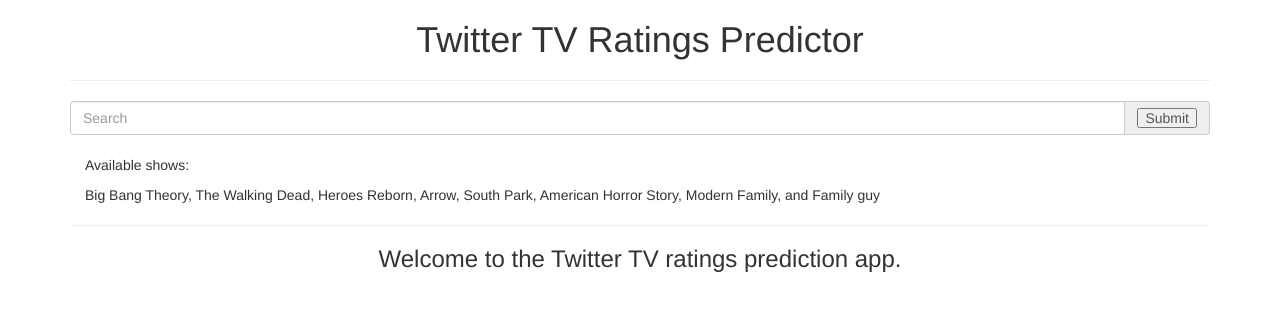
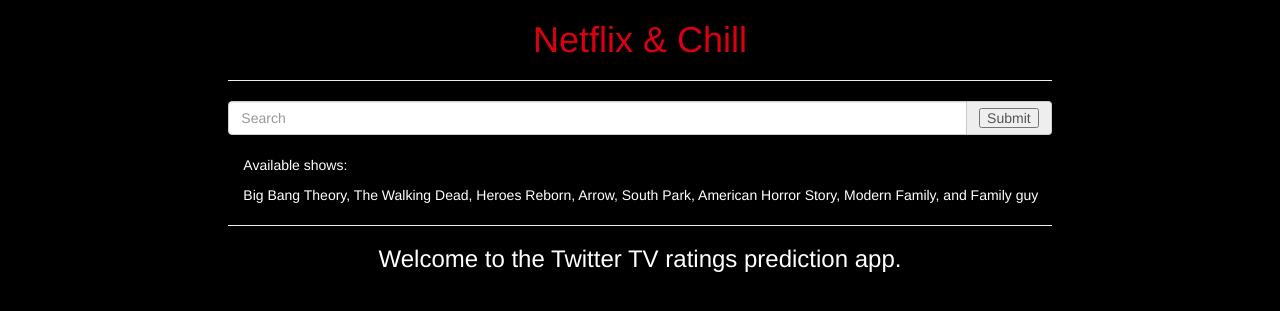
Before and after one commit to professoroakz/AIProject, a Django app: page / in a window 1280 px wide; the page is wider, and only the part inside the window is pictured. Shown: the top 311 px of that part. Run offline with Django 3.2, Linux system fonts and the light colour scheme; parts of the project's set-up code (start-up, migrations or seed data) failed here and were passed over; some libraries are stand-ins or nearby versions.

Commit message:
Worked on frontend

```diff
--- a/tv_ratings_frontend/ratings_frontend/static/css/styles.css
+++ b/tv_ratings_frontend/ratings_frontend/static/css/styles.css
@@ -1,3 +1,8 @@
 /*#search-bar {*/
     /*width: 90%;*/
 /*}*/
+
+body{
+    background: #000000;
+    color: #FFFFFF;
+}
--- a/tv_ratings_frontend/templates/ratings_frontend/base.html
+++ b/tv_ratings_frontend/templates/ratings_frontend/base.html
@@ -14,8 +14,8 @@
   <script type="text/javascript" src="{% static 'bootstrap-3.3.5-dist/js/bootstrap.min.js' %}"></script>
 </head>
 <body>
-<div class="container">
-  <h1 class="h1" align="center">Twitter TV Ratings Predictor</h1>
+<div class="container col-md-8 col-md-offset-2">
+  <h1 class="h1" align="center" style="color: #DB0011">Netflix &amp; Chill</h1>
   <hr>
   <div>
     <form method="get" action="/search/">
```
Also changed, not shown: tv_ratings_frontend/ratings_frontend/SentimentAnalysis/__init__.py (deleted).
